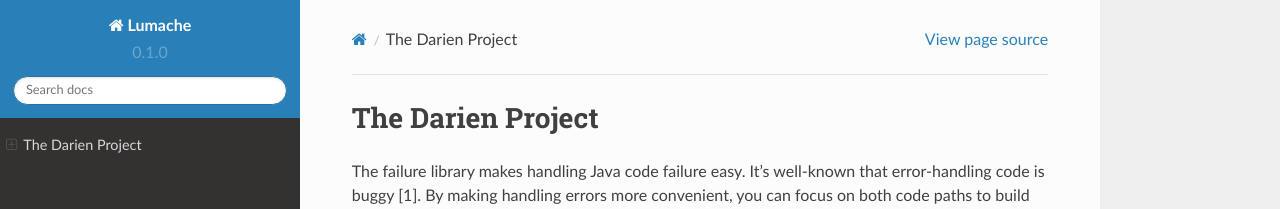
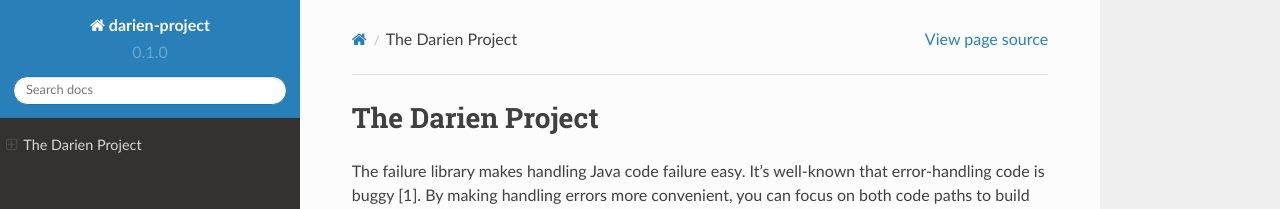
Before and after one commit to jh-evans/readthedocs, a Sphinx documentation site: the page built from docs/source/index.rst, in a window 1280 px wide. Shown: the top 209 px of the page. Built offline with Sphinx 7.4.7 and the Read the Docs theme 2.0.0, drawn with Linux system fonts in a browser that asks for light colours.

Commit message:
Update conf.py

```diff
--- a/docs/source/conf.py
+++ b/docs/source/conf.py
@@ -2,7 +2,7 @@
 
 # -- Project information
 
-project = 'Lumache'
+project = 'darien-project'
 copyright = '2021, Graziella'
 author = 'Graziella'
 
```
